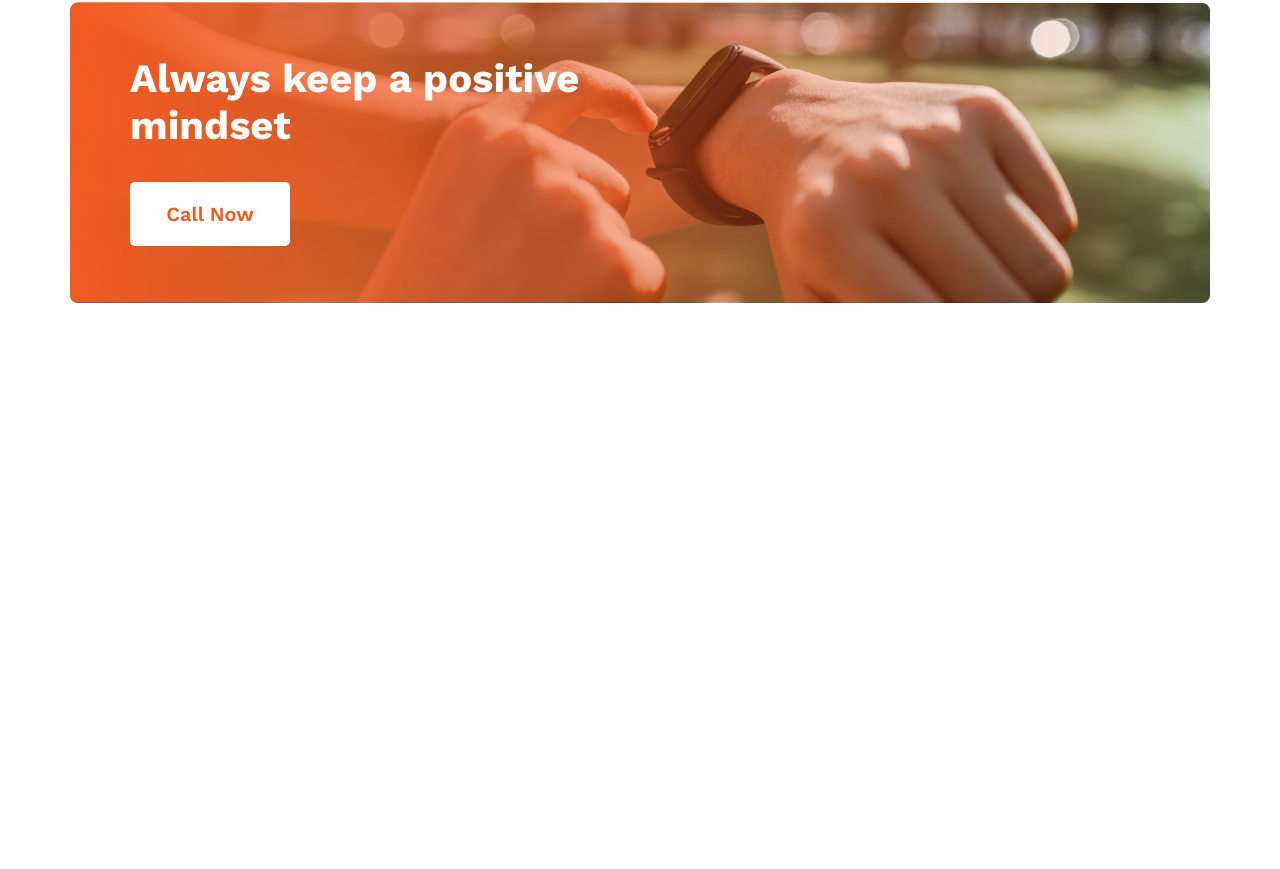
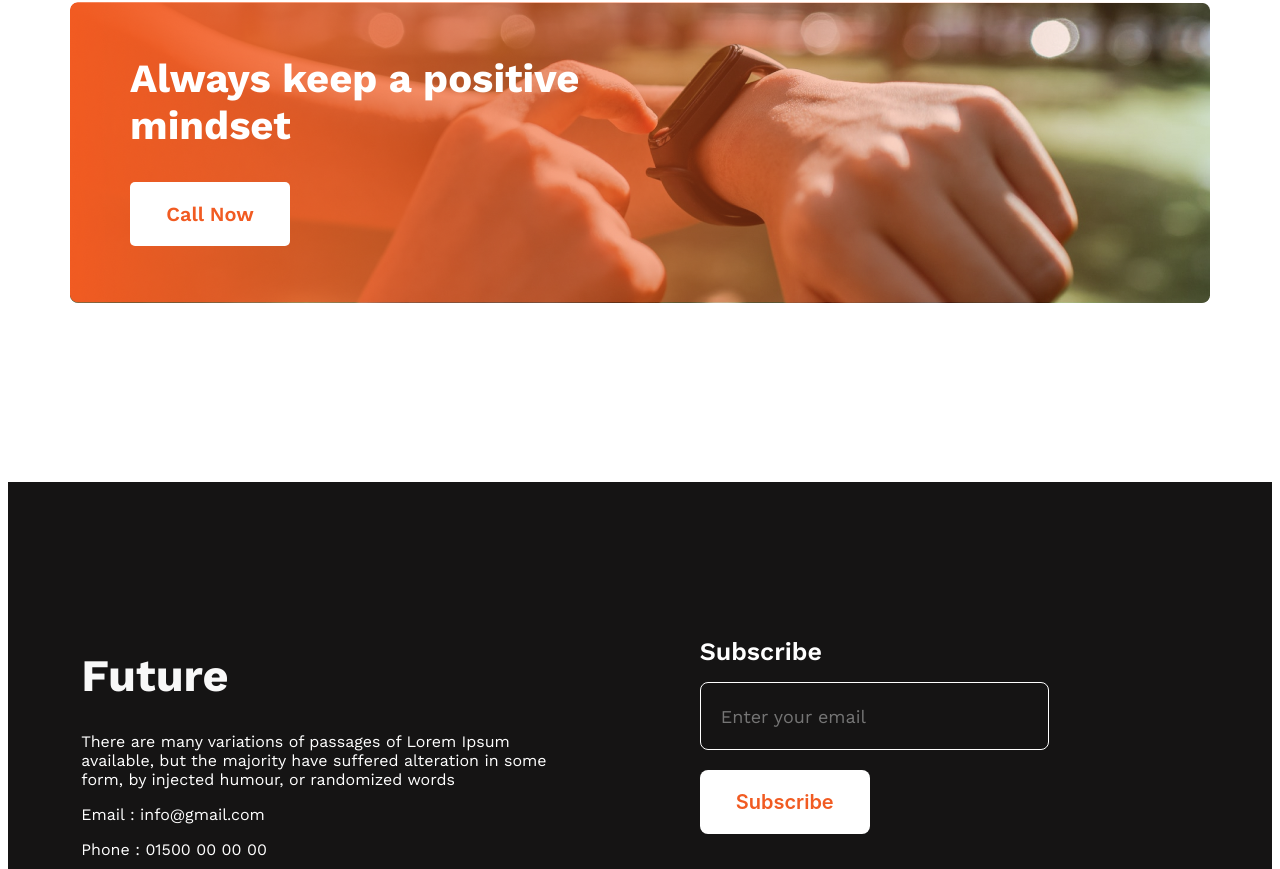
Before and after one commit to manjur67/CWDCWJ_M005_10_New_Year_New_Me, a plain HTML site: page index.html in a window 1280 px wide. Shown: the part 2198-3067 px from the top of the page. Before the commit the page ends 2558 px from the top, so only its background shows below. Drawn offline with nearby package versions, Linux system fonts and the light colour scheme.

Commit message:
added footer

```diff
--- a/design.css
+++ b/design.css
@@ -146,6 +146,10 @@ main section{
 }
 
 /* my-plans section */
+.my-plans{
+    margin-bottom: 130px;
+}
+
 .my-plans > h1{
     color: #151414;
     font-family: "Work Sans";
@@ -214,3 +218,102 @@ main section{
 }
 
 /* footer */
+footer{
+    background: #151414;
+
+    max-width: 1600px;
+    height: 577px;
+    margin: 0 auto;
+
+    display: flex;
+    justify-content: space-evenly;
+    align-items: center;
+    gap: 10px;
+}
+
+.footer-div1{
+    margin-left: -50px;
+}
+
+.footer-div1-h1{
+    color: #F8F8F8;
+    font-family: "Work Sans";
+    font-size: 45px;
+    font-weight: 700;
+}
+
+.footer-div1-p1{
+    width: 485px;
+    color: #FFF;
+    font-family: "Work Sans";
+    font-size: 16px;
+    font-weight: 400;
+}
+
+.footer-div1-p2{
+    color: #FFF;
+    font-family: "Work Sans";
+    font-size: 16px;
+    font-weight: 400;
+}
+
+.footer-div1-p3{
+    color: #FFF;
+    font-family: "Work Sans";
+    font-size: 16px;
+    font-weight: 400;
+}
+
+.footer-div1-icons{
+    display: flex;
+    align-items: center;
+    gap: 15px;
+}
+
+.footer-div2{
+    margin-right: 100px;
+}
+
+.footer-div2-h1{
+    color: #FFF;
+    font-family: "Work Sans";
+    font-size: 25px;
+    font-weight: 600;
+
+    margin-top: -70px;
+}
+
+.footer-div2-email{
+    width: 325px;
+    height: 64px;
+
+    border-radius: 8px;
+    border: 1px solid #FFF;
+    background-color: #151414;
+}
+
+.footer-div2-contact input[placeholder="Enter your email"]{
+    color: #F3F3F3;
+    font-family: "Work Sans";
+    font-size: 18px;
+    font-weight: 400;
+    padding-left: 20px;
+}
+
+.footer-div2-btn{
+    width: 170.106px;
+    height: 64px;
+
+    border-radius: 8px;
+    border: 0;
+    background: #FFF;
+
+    margin-top: 20px;
+}
+
+.footer-div2-contact input[type="submit"]{
+    color: #F15B22;
+    font-family: Inter;
+    font-size: 20px;
+    font-weight: 600;
+}
--- a/index.html
+++ b/index.html
@@ -79,6 +79,25 @@
             </div>
         </section>
     </main>
-    <footer></footer>
+    <footer>
+        <div class="footer-div1">
+            <h1 class="footer-div1-h1">Future</h1>
+            <p class="footer-div1-p1">There are many variations of passages of Lorem Ipsum available, but the majority have suffered alteration in some form, by injected humour, or randomized words</p>
+            <p class="footer-div1-p2">Email : info@gmail.com</p>
+            <p class="footer-div1-p3">Phone : 01500 00 00 00</p>
+            <div class="footer-div1-icons">
+                <img src="images/icons/fb.png" alt="">
+                <img src="images/icons/twitter.png" alt="">
+                <img src="images/icons/youtube.png" alt="">
+            </div>
+        </div>
+        <div class="footer-div2">
+            <form class="footer-div2-contact" action="">
+                <h1 class="footer-div2-h1">Subscribe</h1>
+                <input class="footer-div2-email" type="email" placeholder="Enter your email"><br>
+                <input class="footer-div2-btn" type="submit" value="Subscribe">
+            </form>
+        </div>
+    </footer>
 </body>
 </html>
```
